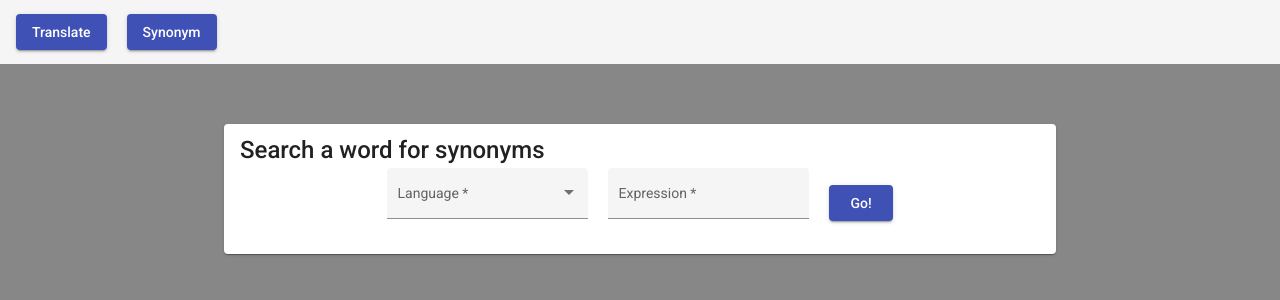
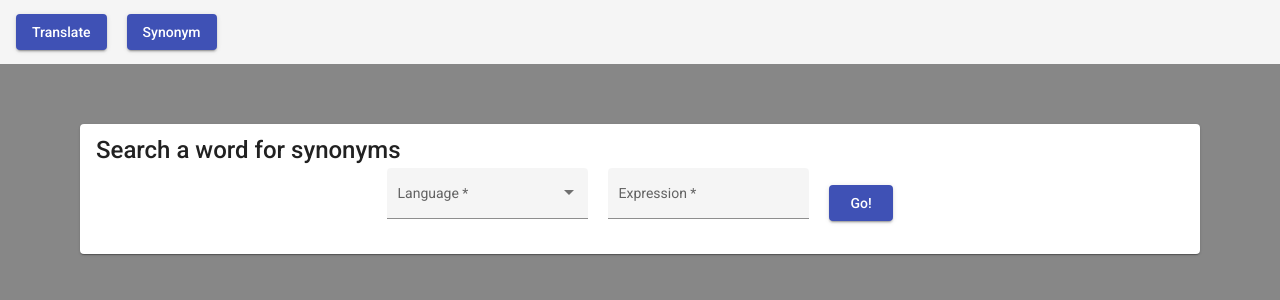
Before and after one commit to balintgerinm/translator, an Angular app: page /synonym in a window 1280 px wide. Shown: the top 300 px of the page. Built offline with nearby package versions, Linux system fonts and the light colour scheme.

Commit message:
display consts fixed

```diff
--- a/src/app/components/synonym/synonym.component.css
+++ b/src/app/components/synonym/synonym.component.css
@@ -1,5 +1,5 @@
 .card {
-    max-width: 800px;
+    max-width: 85%;
     margin-left: auto;
     margin-right: auto;
     margin-top: 60px;
--- a/src/app/components/translate/translate.component.css
+++ b/src/app/components/translate/translate.component.css
@@ -2,7 +2,7 @@
     margin-left: auto;
     margin-right: auto;
     margin-top: 60px;
-    max-width: 800px;
+    max-width: 85%;
 }
 
 .res {
```
